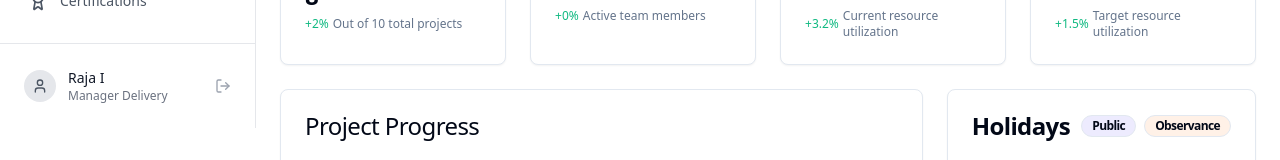
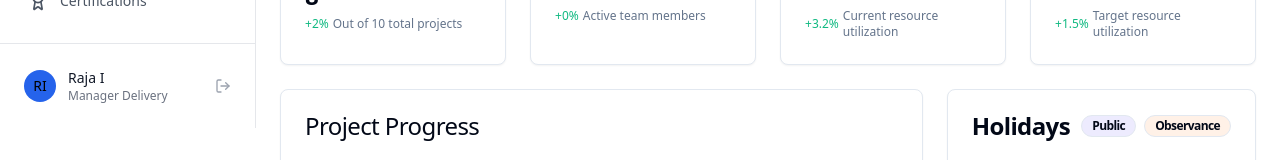
Before and after one commit to vb40/sharedpod-dash-48, a React (Vite) app: page / in a window 1280 px wide. Shown: the part 265-425 px from the top of the page. Built offline with nearby package versions, Linux system fonts and the light colour scheme.

Commit message:
Fix: Update profile icon and text color
Filled the "RI" profile icon with blue and changed the text color to black.

```diff
--- a/src/components/layout/Sidebar.tsx
+++ b/src/components/layout/Sidebar.tsx
@@ -1,4 +1,3 @@
-
 import React from "react";
 import { Link, useLocation, useNavigate } from "react-router-dom";
 import { cn } from "@/lib/utils";
@@ -8,8 +7,7 @@ import {
   FolderKanban,
   Users,
   Award,
-  LogOut,
-  User
+  LogOut
 } from "lucide-react";
 
 const navItems = [
@@ -95,8 +93,8 @@ const Sidebar = ({ isMobileOpen, closeMobileSidebar }: SidebarProps) => {
 
       <div className="border-t border-gray-200 p-4 mt-auto">
         <div className="flex items-center gap-3 cursor-pointer p-2 rounded-lg hover:bg-gray-50" onClick={handleSignOut}>
-          <div className="w-8 h-8 rounded-full bg-gray-200 flex items-center justify-center">
-            <User className="h-4 w-4 text-gray-600" />
+          <div className="w-8 h-8 rounded-full bg-blue-600 flex items-center justify-center text-black text-sm font-medium">
+            RI
           </div>
           <div className="flex-1 min-w-0">
             <p className="text-sm font-medium text-gray-900 truncate">
```
